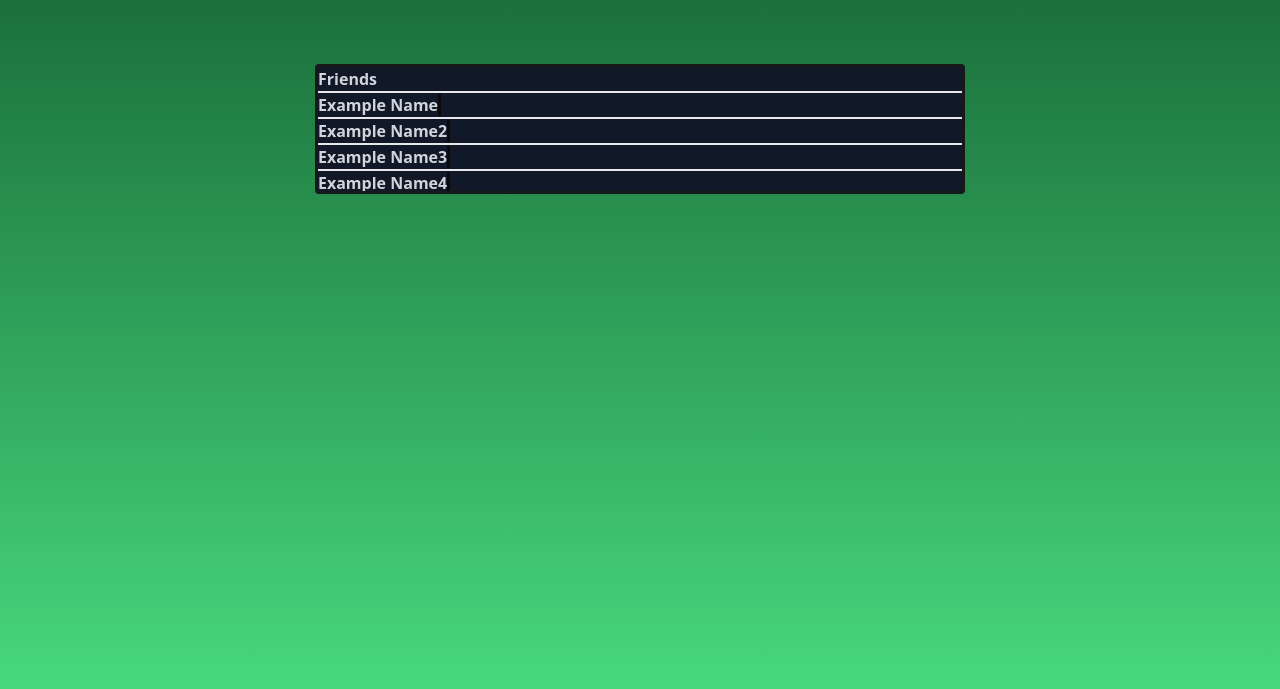
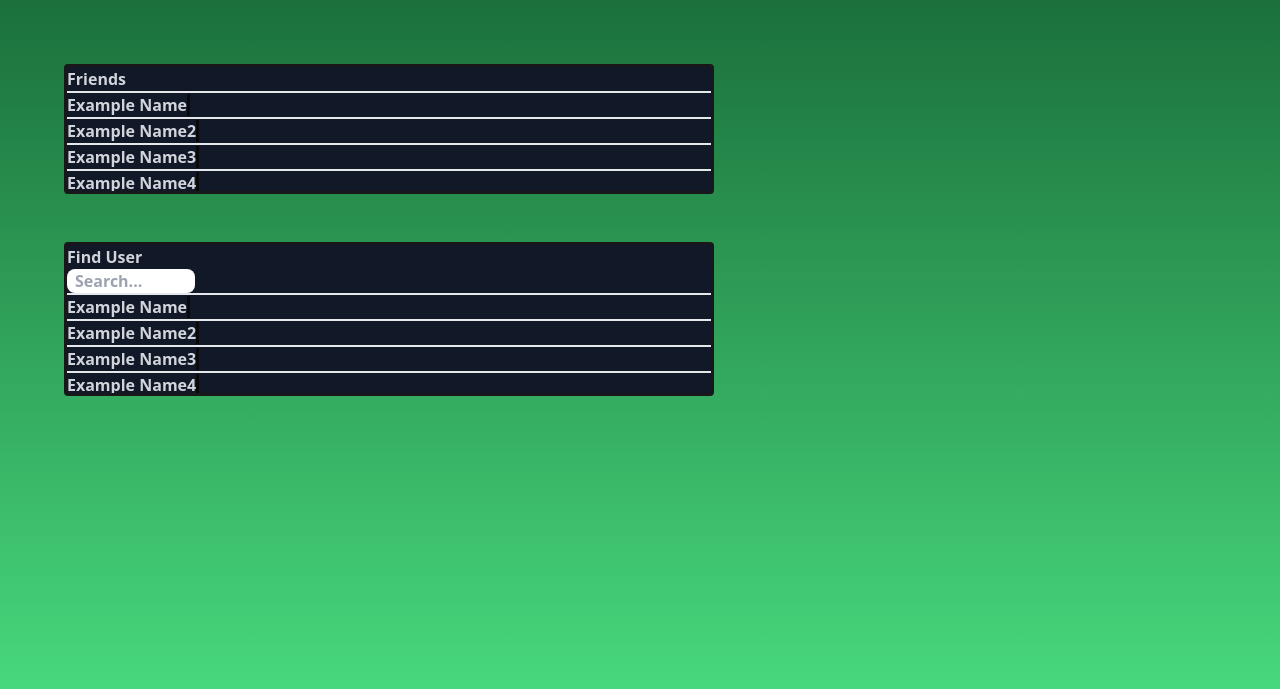
Before and after one commit to DC0400/WAD2_12B_Group_Project, a Django app: page /rankedify/friends/ in a window 1280 px wide. Shown: the part 72-761 px from the top of the page. Run offline with Django 3.2, Linux system fonts and the light colour scheme; some libraries are stand-ins or nearby versions.

Commit message:
Added css to profile page

```diff
--- a/static/js/page_styling.js
+++ b/static/js/page_styling.js
@@ -39,10 +39,13 @@ $(document).ready(function() {
     $(".text-field").addClass("self-end")
 
     //friends.html
-    $(".friends").addClass("h-[100px] overflow-auto")
-    $(".friends-container").addClass("w-[650px] max-h-[250px] border-[3px] border-zinc-900 mx-auto rounded bg-gray-900 mt-[5%] text-gray-300 font-semibold")
+    $(".friends-page-content").addClass("mt-[5%] ml-[5%]")
+    $(".user-table").addClass("w-[650px] max-h-[250px] border-[3px] border-zinc-900 rounded bg-gray-900 text-gray-300 font-semibold mb-12")
+    $(".user-entries").addClass("h-[100px] overflow-auto")
     $(".friends-entry").addClass("border-t-[2px]")
-    $(".friends-friend").addClass("w-1/2 flex-1 border-r-[3px] border-zinc-950")
+    $(".friends-title").addClass("rounded-tl")
+    $(".user-lists").addClass("h-[100px] overflow-auto")
+    $(".user-entry").addClass("w-1/2 flex-1 border-r-[3px] border-zinc-950")
 
     //Log_in.html/ signup.html Styling
     $(".login-and-create-account-form").addClass("ps-40 pt-8")
--- a/templates/rankedify/friends.html
+++ b/templates/rankedify/friends.html
@@ -3,32 +3,63 @@
 {% block title %} Friends {% endblock %}
 
 {% block main-body %}
-<section class="friends-container">
+<div class="friends-page-content">
+    <section class="user-table">
 
-    <div class="friends-lists">
-        <div class="friends-title rounded-tl">
-            Friends
+        <div class="friends-list">
+            <div class="friends-title">
+                Friends
+            </div>
         </div>
-    </div>
 
-    <div class="friends">
+        <div class="user-entries">
+            <ul>
+                <li class="friends-entry">
+                    <span class="user-entry">Example Name</span>
+                </li>
+                <li class="friends-entry">
+                    <span class="user-entry">Example Name2</span>
+                </li>
+                <li class="friends-entry">
+                    <span class="user-entry">Example Name3</span>
+                </li>
+                <li class="friends-entry">
+                    <span class="user-entry">Example Name4</span>
+                </li>
+                <li class="friends-entry">
+                    <span class="user-entry">Example Name5</span>
+                </li>
+            </ul>
+        </div>
+    </section>
+
+
+    <section class="user-table mt-12s">
+        Find User <br>
+        <input type="text" placeholder="Search..." class="leaderboard-search-box" />
+
+    <div class="user-entries">
         <ul>
             <li class="friends-entry">
-                <span class="friends-friend">Example Name</span>
+                <span class="user-entry">Example Name</span>
             </li>
             <li class="friends-entry">
-                <span class="friends-friend">Example Name2</span>
+                <span class="user-entry">Example Name2</span>
             </li>
             <li class="friends-entry">
-                <span class="friends-friend">Example Name3</span>
+                <span class="user-entry">Example Name3</span>
             </li>
             <li class="friends-entry">
-                <span class="friends-friend">Example Name4</span>
+                <span class="user-entry">Example Name4</span>
             </li>
             <li class="friends-entry">
-                <span class="friends-friend">Example Name5</span>
+                <span class="user-entry">Example Name5</span>
+            </li>
+            <li class="friends-entry">
+                <span class="user-entry">Example Name5</span>
             </li>
         </ul>
     </div>
-</section>
+    </section>
+</div>
 {% endblock %}
```
